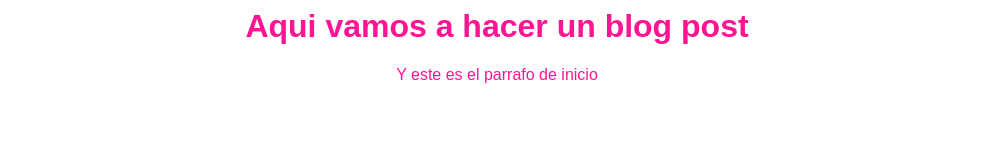
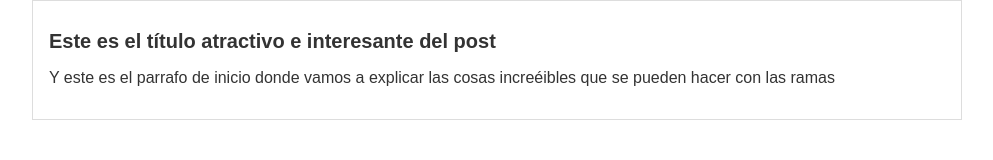
Before and after one commit to Esteban-Mesa/Hyperblog, a plain HTML site: page blogpost.html in a window 1280 px wide. Shown: the whole page, without its empty margins (143-1136 px from the left). Drawn offline with Linux system fonts and the light colour scheme.

Commit message:
commit al master del blogpost en su version mas reciente

```diff
--- a/blogpost.html
+++ b/blogpost.html
@@ -4,7 +4,16 @@
         <link rel="stylesheet" href="css/estilos.css"/>
     </head>
     <body>
-        <h1>Aqui vamos a hacer un blog post</h1>
-        <p>Y este es el parrafo de inicio</p>
+        <div id="container">
+            <div id="post">
+                <h1>
+                    Este es el título atractivo e interesante del post
+                </h1>
+                <p>
+                    Y este es el parrafo de inicio donde vamos a explicar
+                    las cosas increéibles que se pueden hacer con las ramas
+                </p>
+            </div>
+        </div>
     </body>
 </html>
--- a/css/estilos.css
+++ b/css/estilos.css
@@ -1,6 +1,22 @@
 body
 {
-    color: deeppink;
+    color: #333;
     text-align: center;
     font-family: "Arial";
+    font-size: 16px;
+    margin: 0;
+    padding: 0;
 }
+#container
+{
+    width: 70%;
+    padding: 1em;
+    text-align: left;
+    border: 1px solid #DDD;
+    margin: auto;
+}
+
+#container h1
+{
+    font-size: 20px;
+}
```
